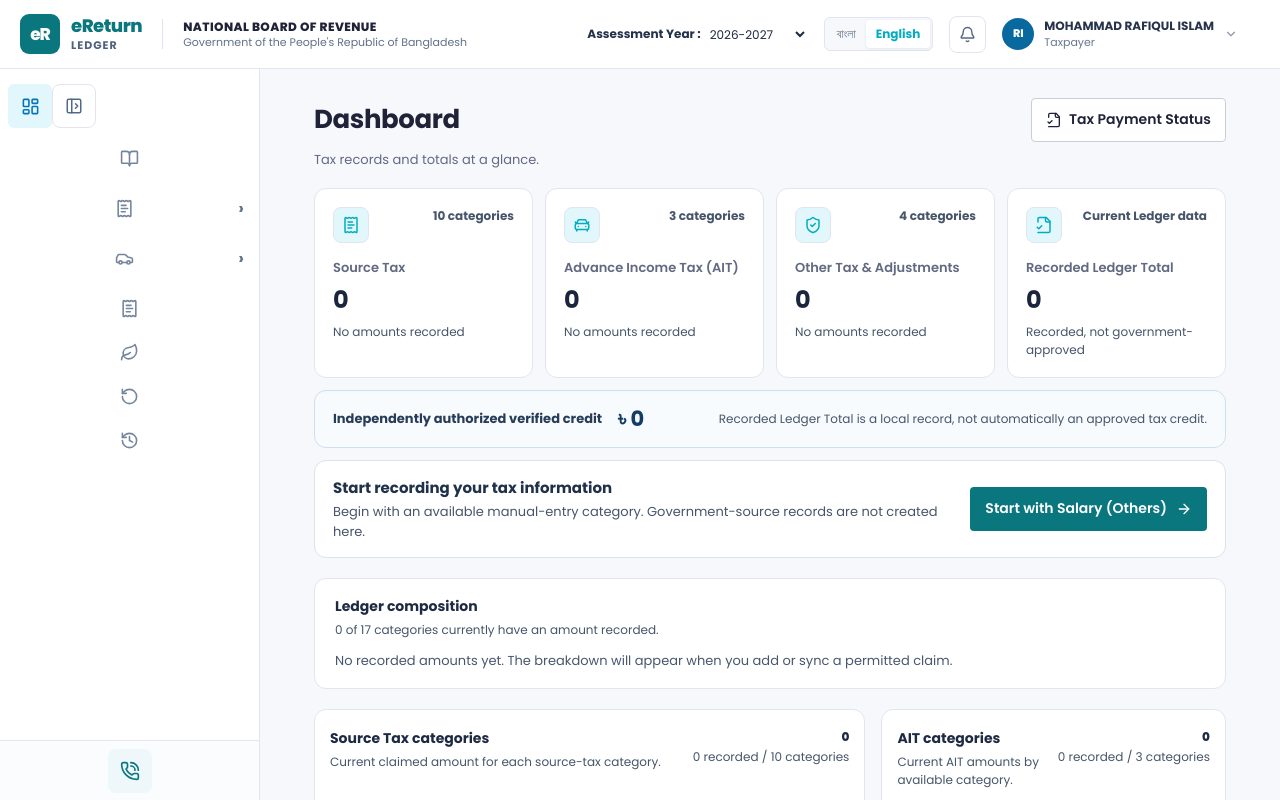
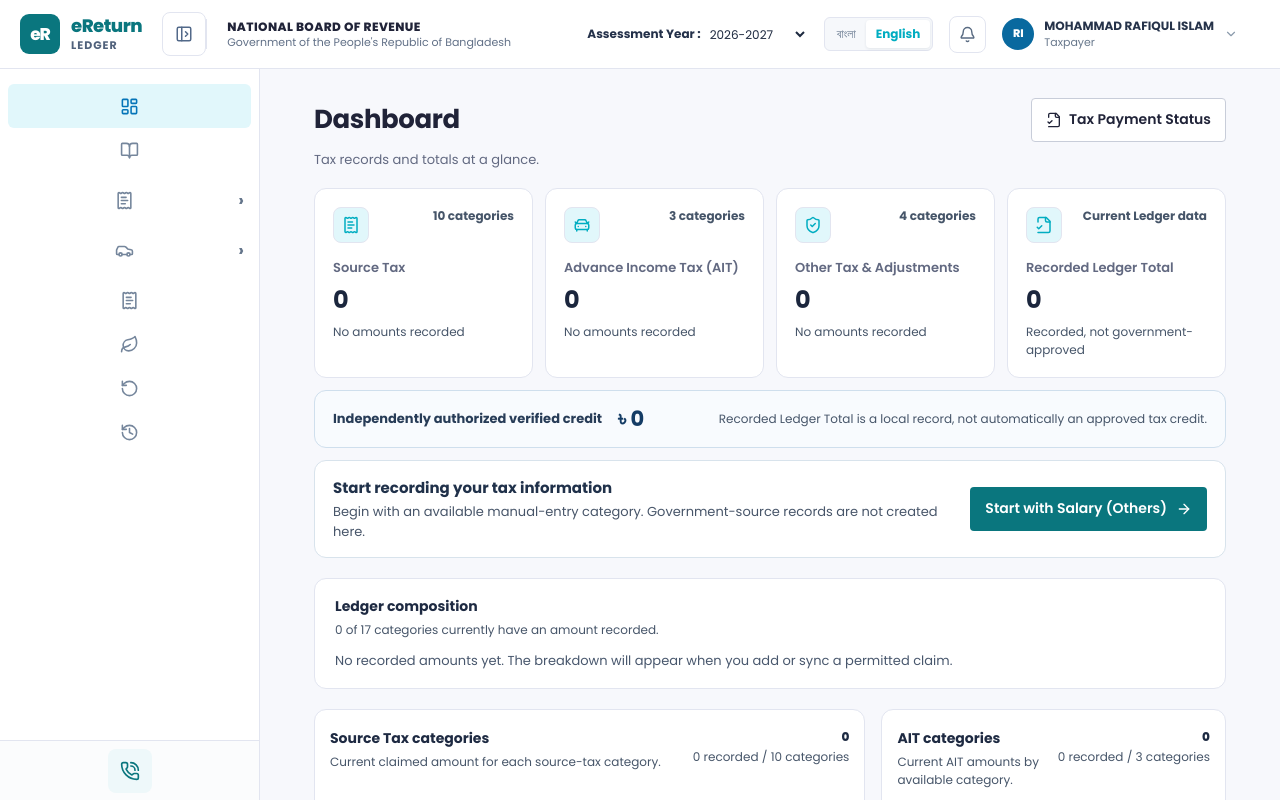
Before and after one commit to shihab-tech04/eLedger, a React (Vite) app: page / in a window 1280 px wide. Shown: the top 800 px of the page. Built offline with nearby package versions, Linux system fonts and the light colour scheme.

Commit message:
fix(eLedger): move navigation control into header and repair desktop dashboard grid

```diff
--- a/src/components/navigation/Sidebar.tsx
+++ b/src/components/navigation/Sidebar.tsx
@@ -221,6 +221,13 @@ export const Sidebar: React.FC = () => {
       .map((route) => ({ group, route }))
   );
 
+  // Keep collapse state and keyboard behavior in one owner while placing its
+  // control in the global masthead, not beside Dashboard in the navigation.
+  const [headerToggleHost, setHeaderToggleHost] = useState<HTMLElement | null>(null);
+  useEffect(() => {
+    setHeaderToggleHost(document.getElementById('eledger-header-nav-toggle'));
+  }, []);
+
   return (
     <>
       <div className="eledger-mobile-nav">
@@ -241,18 +248,10 @@ export const Sidebar: React.FC = () => {
           <button type="button" aria-label={bn ? 'লেজার মেনু বন্ধ করুন' : 'Close ledger menu'} onClick={() => setMobileOpen(false)}><X size={20}/></button>
         </div>
         <nav className="eledger-sidebar-links">
-          <div className="eledger-nav-top-row">
-            <button type="button" title={bn ? 'ড্যাশবোর্ড' : 'Dashboard'} aria-label={bn ? 'ড্যাশবোর্ড' : 'Dashboard'} className={'eledger-side-link ' + (activeNavTab === 'dashboard' ? 'is-active' : '')}
-              aria-current={activeNavTab === 'dashboard' ? 'page' : undefined} onClick={() => navigate('dashboard')}>
-              <LayoutDashboard size={16}/><span>{bn ? 'ড্যাশবোর্ড' : 'Dashboard'}</span>
-            </button>
-            <button type="button" className="eledger-sidebar-collapse-button" onClick={() => setCollapsed((value) => !value)}
-              title={collapsed ? (bn ? 'নেভিগেশন প্রসারিত করুন' : 'Expand navigation') : (bn ? 'নেভিগেশন সংকুচিত করুন' : 'Collapse navigation')}
-              aria-label={collapsed ? (bn ? 'নেভিগেশন প্রসারিত করুন' : 'Expand navigation') : (bn ? 'নেভিগেশন সংকুচিত করুন' : 'Collapse navigation')}
-              aria-expanded={!railCollapsed}>
-              {railCollapsed ? <PanelLeftOpen size={18} aria-hidden="true"/> : <PanelLeftClose size={18} aria-hidden="true"/>}
-            </button>
-          </div>
+          <button type="button" title={bn ? 'ড্যাশবোর্ড' : 'Dashboard'} aria-label={bn ? 'ড্যাশবোর্ড' : 'Dashboard'} className={'eledger-side-link ' + (activeNavTab === 'dashboard' ? 'is-active' : '')}
+            aria-current={activeNavTab === 'dashboard' ? 'page' : undefined} onClick={() => navigate('dashboard')}>
+            <LayoutDashboard size={16}/><span>{bn ? 'ড্যাশবোর্ড' : 'Dashboard'}</span>
+          </button>
           <button type="button" title={bn ? 'হোম ও নির্দেশিকা' : 'Home / Guide'}
             aria-label={bn ? 'হোম ও নির্দেশিকা' : 'Home / Guide'}
             className={'eledger-side-link ' + (activeNavTab === 'ledger-guide' ? 'is-active' : '')}
@@ -317,6 +316,13 @@ export const Sidebar: React.FC = () => {
           </a>
         </div>
       </aside>
+      {headerToggleHost && createPortal(
+        <button type="button" className="eledger-sidebar-collapse-button" onClick={() => setCollapsed((value) => !value)}
+          title={collapsed ? (bn ? 'নেভিগেশন প্রসারিত করুন' : 'Expand navigation') : (bn ? 'নেভিগেশন সংকুচিত করুন' : 'Collapse navigation')}
+          aria-label={collapsed ? (bn ? 'নেভিগেশন প্রসারিত করুন' : 'Expand navigation') : (bn ? 'নেভিগেশন সংকুচিত করুন' : 'Collapse navigation')}
+          aria-controls="eledger-mobile-sidebar" aria-expanded={!railCollapsed}>
+          {railCollapsed ? <PanelLeftOpen size={18} aria-hidden="true"/> : <PanelLeftClose size={18} aria-hidden="true"/>}
+        </button>, headerToggleHost)}
       {railCollapsed && flyoutGroup && createPortal(
         <div ref={flyoutRef} id="eledger-compact-group-flyout"
           className="eledger-compact-group-flyout" role="menu"
```
